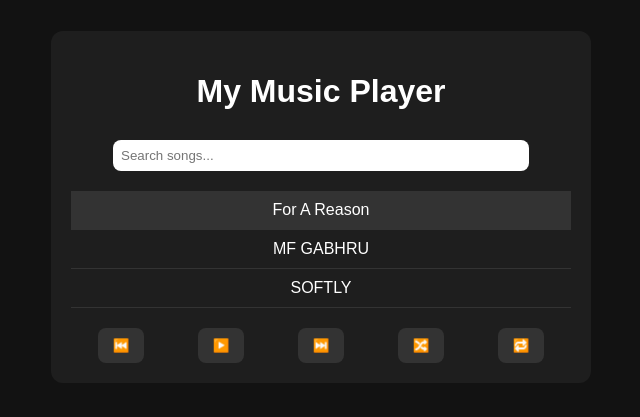
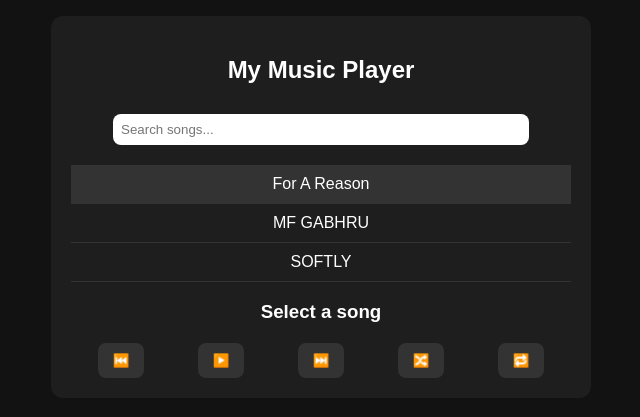
Before and after one commit to Damnedangel007/my-music-player, a plain HTML site: page index.html in a window 1280 px wide. Shown: the part 201-618 px from the top of the page, without its empty margins (319-959 px from the left). Drawn offline with Linux system fonts and the light colour scheme.

Commit message:
Update index.html

```diff
--- a/index.html
+++ b/index.html
@@ -8,12 +8,17 @@
 </head>
 <body>
 <div class="player-container">
-    <h1>My Music Player</h1>
+    <div class="sidebar">
+        <h2>My Music Player</h2>
+        <input type="text" id="search" placeholder="Search songs...">
+        <ul id="song-list"></ul>
+    </div>
 
-    <input type="text" id="search" placeholder="Search songs...">
-
-    <ul id="song-list"></ul>
-
+    <div class="main-player">
+        <div class="song-info">
+            <h3 id="current-song">Select a song</h3>
+        </div>
+        <audio id="audio-player"></audio>
         <div class="controls">
             <button id="prev">⏮️</button>
             <button id="play">▶️</button>
@@ -21,8 +26,7 @@
             <button id="shuffle">🔀</button>
             <button id="repeat">🔁</button>
         </div>
-
-    <audio id="audio-player"></audio>
+    </div>
 </div>
 
 <script src="script.js"></script>
```
Lines whose indentation alone changed are shown as unchanged.
